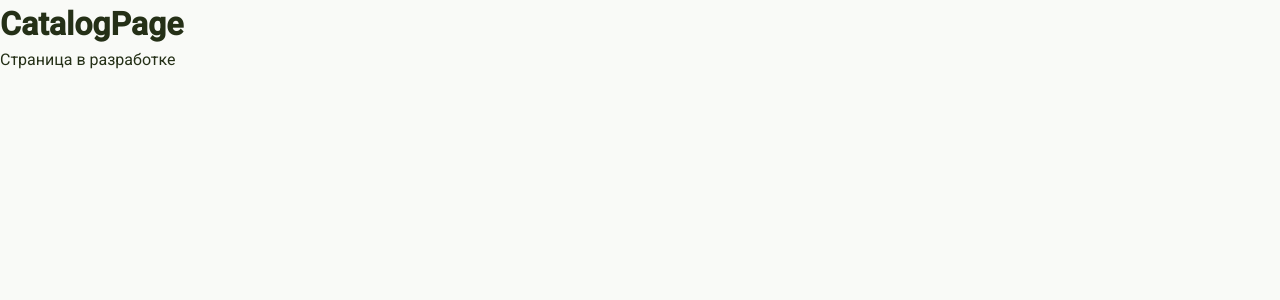
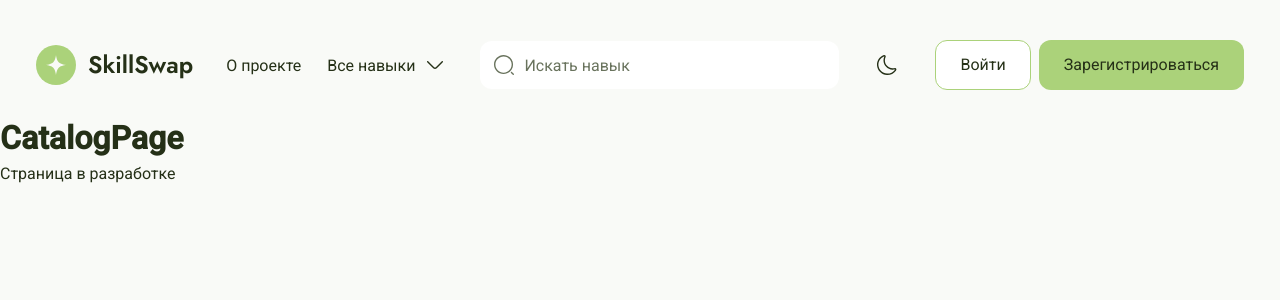
Before and after one commit to ilinwrk-design/SkillSwap, a React (Vite) app: page / in a window 1280 px wide. Shown: the top 300 px of the page. Built offline with nearby package versions, Linux system fonts and the light colour scheme.

Commit message:
Шапка с навигацией и кнопками авторизации

```diff
--- a/src/pages/CatalogPage/index.tsx
+++ b/src/pages/CatalogPage/index.tsx
@@ -1,8 +1,10 @@
 // TODO: реализовать страницу CatalogPage
+import { Header } from '@/widgets/Header'
 
 export default function CatalogPage() {
   return (
     <main>
+      <Header></Header>
       <h1>CatalogPage</h1>
       <p>Страница в разработке</p>
     </main>
--- a/src/shared/ui/Icon/Icon.tsx
+++ b/src/shared/ui/Icon/Icon.tsx
@@ -5,6 +5,7 @@ import IconRightIcon from '@/shared/assets/icons/icon-right.svg?react'
 import LogoutIcon from '@/shared/assets/icons/logout.svg?react'
 import MoonIcon from '@/shared/assets/icons/moon.svg?react'
 import SearchIcon from '@/shared/assets/icons/search.svg?react'
+import ChevronDown from '@/shared/assets/icons/chevron-down.svg?react'
 import styles from './Icon.module.css'
 
 const iconMap = {
@@ -15,6 +16,7 @@ const iconMap = {
   logout: LogoutIcon,
   moon: MoonIcon,
   search: SearchIcon,
+  chevronDown: ChevronDown,
 } as const
 
 export type IconName = keyof typeof iconMap
--- /dev/null
+++ b/src/widgets/Header/Header.module.css
@@ -0,0 +1,30 @@
+.header {
+  display: flex;
+  gap: var(--space-xl);
+  align-items: center;
+  padding: 40px 36px 24px;
+  background-color: var(--color-bg);
+}
+
+.headerLinks {
+  display: flex;
+  gap: var(--space-lg);
+  align-items: center;
+  flex-shrink: 0;
+}
+
+.link.link {
+  padding: 0;
+  line-height: normal;
+  min-height: 0;
+  height: auto;
+  background-color: transparent;
+  white-space: nowrap;
+}
+
+.authButtons {
+  display: flex;
+  gap: var(--space-sm);
+  align-items: center;
+  flex-shrink: 0;
+}
--- /dev/null
+++ b/src/widgets/Header/Header.tsx
@@ -0,0 +1,65 @@
+import { useState } from 'react';
+import { useNavigate } from 'react-router-dom';
+
+import { Button } from '@/shared/ui/Button';
+import { Logo } from '@/shared/ui/Logo';
+import { SearchInput } from '@/shared/ui/SearchInput';
+
+import { ROUTES } from '@/shared/lib/constants';
+import styles from './Header.module.css';
+
+
+interface HeaderProps {
+  className?: string
+}
+
+export function Header({ className }: HeaderProps) {
+  const [query, setQuery] = useState('');
+  const navigate = useNavigate();
+  return (
+    <header className={className ? `${styles.header} ${className}` : styles.header}>
+      <Logo />
+
+      <nav className={styles.headerLinks} aria-label="Основная навигация проекта">
+        <Button
+          className={styles.link}
+          label='О проекте'
+          mode='link'
+          onClick={() => {}}
+        />
+        <Button
+          className={styles.link}
+          label='Все навыки'
+          mode='link'
+          iconName="chevronDown"
+          iconPosition='right'
+          onClick={() => {}}
+        />
+      </nav>
+
+      <SearchInput value={query} onChange={setQuery} />
+
+      <Button
+        label="Сменить тему"
+        mode="icon"
+        iconName='moon'
+        isLabelHidden
+        onClick={() => {}}
+      />
+
+      <div className={styles.authButtons}>
+        <Button
+          label='Войти'
+          mode='secondary'
+          onClick={() => navigate(ROUTES.LOGIN)}
+        />
+        <Button
+          label='Зарегистрироваться'
+          mode='primary'
+          onClick={() => navigate(ROUTES.REGISTER)}
+        />
+      </div>
+
+    </header>
+  );
+}
--- /dev/null
+++ b/src/widgets/Header/index.ts
@@ -0,0 +1 @@
+export { Header } from './Header'
```
Also changed, not shown: src/shared/assets/icons/chevron-down.svg (added).
